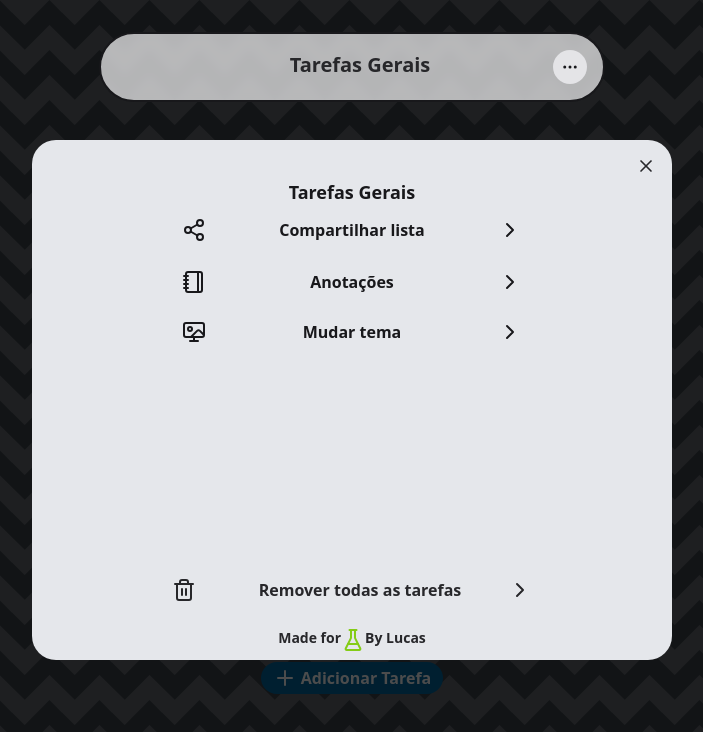
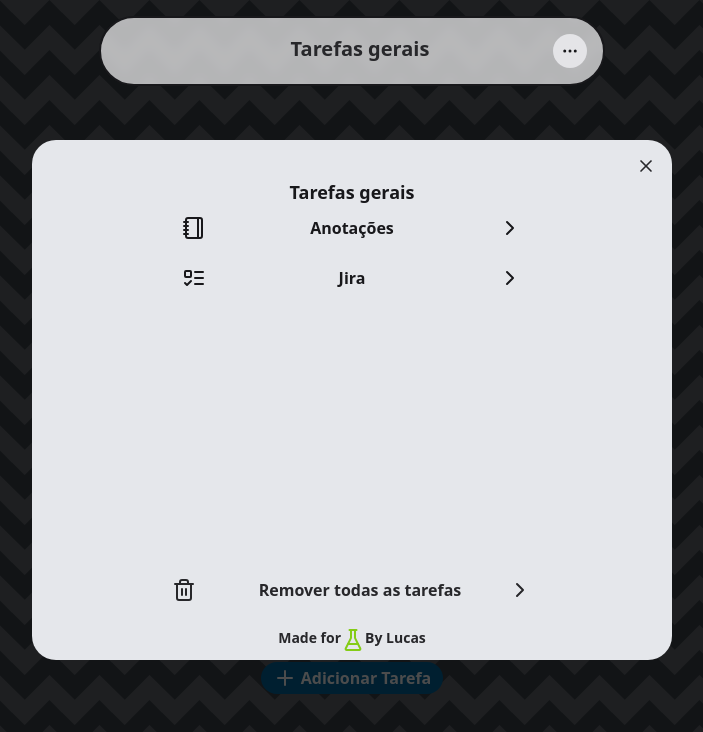
Before and after one commit to rodrigueslucas062/task-manager, a Next.js app: page / in a window 1280 px wide. Both pictures are taken after a click on the button 857 px from the left and 67 px from the top of the page. Shown: the top 732 px of the page, without its empty margins (288-991 px from the left). Built offline with nearby package versions, Linux system fonts and the light colour scheme.

Commit message:
♻️ Refactor

```diff
--- a/src/components/Footer.jsx
+++ /dev/null
@@ -1,21 +0,0 @@
-import { Github } from "lucide-react"
-
-const Footer = () => {
-    return (
-        <footer className="fixed bottom-0 h-8 w-full border-t-2 md:p-3 md:h-10 hidden">
-            <div className="flex items-center justify-around gap-4">
-                <a className="flex select-none items-center gap-3 rounded-2xl px-4 py-2 transition-transform hover:ring-2 active:scale-95 hover:ring-white hover:backdrop-blur-sm hover:bg-gray-50/25"
-                    target="_blank"
-                    href="https://github.com/rodrigueslucas062/task-manager"
-                    rel="noreferrer" >
-                    <Github className="fill-white" />
-                    <span className="text-white">
-                        Repositório Github
-                    </span>
-                </a>
-            </div>
-        </footer>
-    )
-}
-
-export default Footer
--- a/src/components/Home.jsx
+++ b/src/components/Home.jsx
@@ -1,11 +1,9 @@
-import Footer from "./Footer";
 import Tasks from "./Tasks";
 
 const Daily = () => {
     return (
         <div className="min-h-screen min-w-screen relative">
             <Tasks />
-            <Footer />
         </div>
     )
 }
--- a/src/components/Navbar.jsx
+++ b/src/components/Navbar.jsx
@@ -1,87 +1,59 @@
 import { useRouter } from 'next/router';
 import * as Dialog from "@radix-ui/react-dialog";
-import Image from "next/image"
-import Perfil from '../../public/images/perfil.jpeg'
-import { ChevronRight, FlaskConical, Notebook, ListTodo, Wallpaper, MoreHorizontal, Share2, Sun, Trash2, X } from "lucide-react"
-import { useState } from "react"
-import { toast } from "sonner";
+import Image from "next/image";
+import Perfil from '../../public/images/perfil.jpeg';
+import { ChevronRight, FlaskConical, Notebook, ListTodo, MoreHorizontal, Trash2, X } from "lucide-react";
 import Link from 'next/link';
 
 const Navbar = () => {
     const router = useRouter();
-    const [copied, setCopied] = useState(false)
-    const [isSun, setIsSun] = useState(true)
 
-    const handleToggleTheme = () => {
-        setIsSun(!isSun)
-    }
+    const isNotepadRoute = router.pathname === '/notepad';
+    const isJiraRoute = router.pathname === '/jira';
 
-    const handleCopyLink = () => {
-        navigator.clipboard.writeText(window.location.href)
-        setCopied(true)
-        setTimeout(() => setCopied(false), 2000)
-        toast.success('Link copiado', {
-            position: 'bottom-center',
-            duration: 2000,
-        })
-    }
+    const notebookText = isNotepadRoute ? 'Anotações' : 'Tarefas Gerais';
+    const notepadText = isNotepadRoute ? 'Tarefas gerais' : 'Anotações';
+    const notebookLink = isNotepadRoute ? '/' : '/notepad';
+    const notebookIcon = isNotepadRoute ? <ListTodo /> : <Notebook />;
 
-    const handleDev = () => {
-        toast.info('Em desenvolvimento', {
-            position: 'bottom-center',
-            duration: 2000,
-        })
-    }
+    const jiraText = isJiraRoute ? 'Anotações' : 'Tarefas gerais';
+    const jiraLink = isJiraRoute ? '/' : '/jira';
+    const jiraIcon = isJiraRoute ? <Notebook /> : <ListTodo />;
 
-    const isNotePadRoute = router.pathname === '/notepad';
-    const notebookText = isNotePadRoute ? 'Anotações' : 'Tarefas Gerais';
-    const notepadText = isNotePadRoute ? 'Tarefas gerais' : 'Anotações';
-    const notebookLink = isNotePadRoute ? '/' : '/notepad';
-    const notebookIcon = isNotePadRoute ? <ListTodo /> : <Notebook />;
+    const displayText = 'Tarefas Diárias' ? (isNotepadRoute ? notebookText : jiraText) : '';
 
     return (
-        <nav className="fixed flex top-8 w-full justify-center px-2 z-10">
+        <nav className="fixed flex top-4 w-full justify-center px-2 z-10">
             <div className="flex w-full lg:w-2/5 border-2 border-zinc-900 bg-gray-50/70 items-center justify-between px-4 py-2 rounded-full backdrop-blur-sm transition-visible duration-500 ease-in-out">
                 <Image className="rounded-xl border-2 border-zinc-900 invisible" src={Perfil} alt="Lucas Rodrigues" width={50} height={50} />
-                <h5 className="mb-1 text-xl font-semibold text-zinc-800">{router.pathname === '/dailytasks' ? 'Tarefas Diárias' : notebookText}</h5>
+                <h5 className="mb-1 text-xl font-semibold text-zinc-800">{displayText}</h5>
                 <Dialog.Root>
                     <Dialog.Trigger className="visible bg-zinc-200 hover:bg-zinc-400 text-zinc-900 hover:text-zinc-200 p-2 rounded-full">
                         <MoreHorizontal size={18} />
                     </Dialog.Trigger>
 
                     <Dialog.Portal>
-                        <Dialog.DialogOverlay className="inset-0 fixed bg-black/70">
-                            <Dialog.DialogContent className="fixed z-10 inset-0 md:inset-auto max-md:top-[45%] lg:top-1/2 md:left-1/2 md:-translate-x-1/2 md:-translate-y-1/2 md:max-w-[640px] w-full md:h-[65vh] bg-gray-200 max-md:rounded-t-3xl lg:rounded-3xl flex flex-col outline-none overflow-hidden">
+                        <Dialog.Overlay className="inset-0 fixed bg-black/70">
+                            <Dialog.Content className="fixed z-10 inset-0 md:inset-auto max-md:top-[45%] lg:top-1/2 md:left-1/2 md:-translate-x-1/2 md:-translate-y-1/2 md:max-w-[640px] w-full md:h-[65vh] bg-gray-200 max-md:rounded-t-3xl lg:rounded-3xl flex flex-col outline-none overflow-hidden">
                                 <Dialog.Close className="hover:bg-gray-300 p-2 rounded-full absolute top-2 right-2 text-zinc-800">
                                     <X className="size-5" />
                                 </Dialog.Close>
                                 <div className="flex flex-col items-center justify-center gap-3 px-2 lg:px-4 pt-1.5">
                                     <div className="rounded-lg mt-4 lg:mt-8 justify-center inline-block w-3/4 lg:w-3/5 relative text-zinc-900">
                                         <div className='flex justify-center'>
-                                            <span className="font-semibold text-zinc-900 text-lg">{router.pathname === '/dailytasks' ? 'Tarefas Diárias' : notebookText}</span>
+                                            <span className="font-semibold text-zinc-900 text-lg">{displayText}</span>
                                         </div>
                                         <div className="flex flex-col mt- space-y-4 lg:space-y-1.5 font-semibold">
-                                            <button className="flex justify-between px-3 rounded-md hover:bg-gray-300 py-2 lg:py-3" onClick={handleCopyLink}>
-                                                <Share2 />
-                                                <span>Compartilhar lista</span>
-                                                <ChevronRight />
-                                            </button>
                                             <Link href={notebookLink} className="flex justify-between px-3 rounded-md hover:bg-gray-300 py-2 lg:py-2.5">
                                                 {notebookIcon}
                                                 <span>{notepadText}</span>
                                                 <ChevronRight />
                                             </Link>
-                                            {/* <Link href={router.pathname === '/dailytasks' ? '/' : '/dailytasks'} className="flex justify-between px-3 rounded-md hover:bg-gray-300 py-2.5" onClick={handleToggleTheme}>
-                                                <Sun />
-                                                <span>{router.pathname === '/dailytasks' ? 'Tarefas gerais' : 'Tarefas diárias'}</span>
+                                            <Link href={jiraLink} className="flex justify-between px-3 rounded-md hover:bg-gray-300 py-2 lg:py-2.5">
+                                                {jiraIcon}
+                                                <span>Jira</span>
                                                 <ChevronRight />
-                                            </Link> */}
-                                            <button className="flex justify-between px-3 rounded-md hover:bg-gray-300 py-2.5"
-                                                onClick={() => handleDev()} >
-                                                <Wallpaper />
-                                                <span>Mudar tema</span>
-                                                <ChevronRight />
-                                            </button>
+                                            </Link>
                                         </div>
                                     </div>
                                 </div>
@@ -97,8 +69,8 @@ const Navbar = () => {
                                         <span className="text-sm">By Lucas</span>
                                     </div>
                                 </div>
-                            </Dialog.DialogContent>
-                        </Dialog.DialogOverlay>
+                            </Dialog.Content>
+                        </Dialog.Overlay>
                     </Dialog.Portal>
 
                 </Dialog.Root>
--- a/src/pages/dailytasks.js
+++ /dev/null
@@ -1,9 +0,0 @@
-import DailyTasks from "@/components/DailyTasks/DailyTasks";
-
-export default function Daily() {
-    return(
-        <>
-        <DailyTasks />
-        </>
-    )
-}
--- a/src/pages/index.js
+++ b/src/pages/index.js
@@ -1,9 +1,9 @@
-import Daily from "@/components/Home";
+import Tasks from "@/components/Tasks";
 
 export default function Home() {
   return (
     <>
-      <Daily />
+      <Tasks />
     </>
   );
 }
--- a/src/pages/notepad.js
+++ b/src/pages/notepad.js
@@ -1,4 +1,4 @@
-import NotepadCards from "@/components/NoteCards/Notepad";
+import NotepadCards from "@/components/NoteCards";
 
 export default function NotePads() {
   return (
```
Also changed, not shown: src/components/DailyTasks/index.jsx (renamed from src/components/DailyTasks/DailyTasks.jsx), src/components/NoteCards/index.jsx (renamed from src/components/NoteCards/Notepad.jsx), src/components/Tasks/index.jsx (renamed from src/components/Tasks.jsx).
